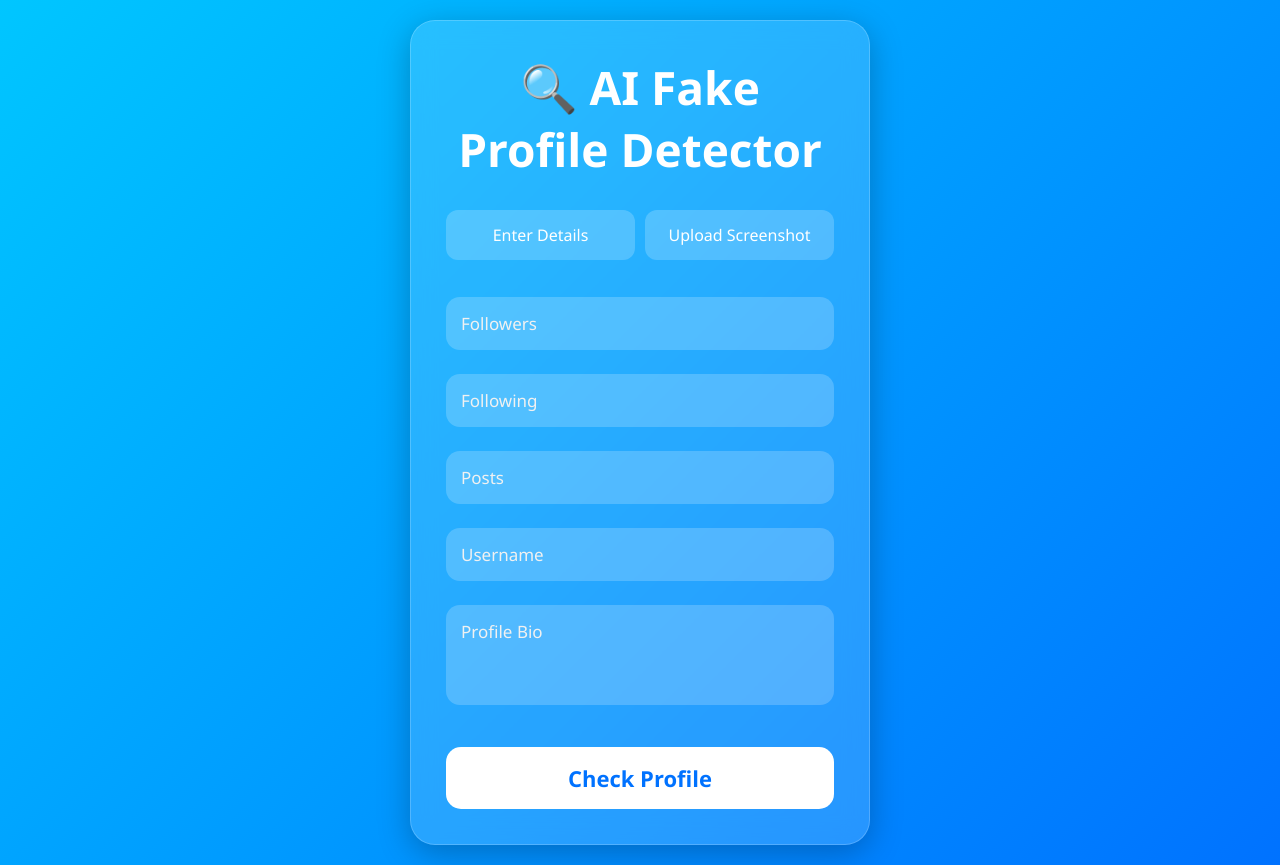
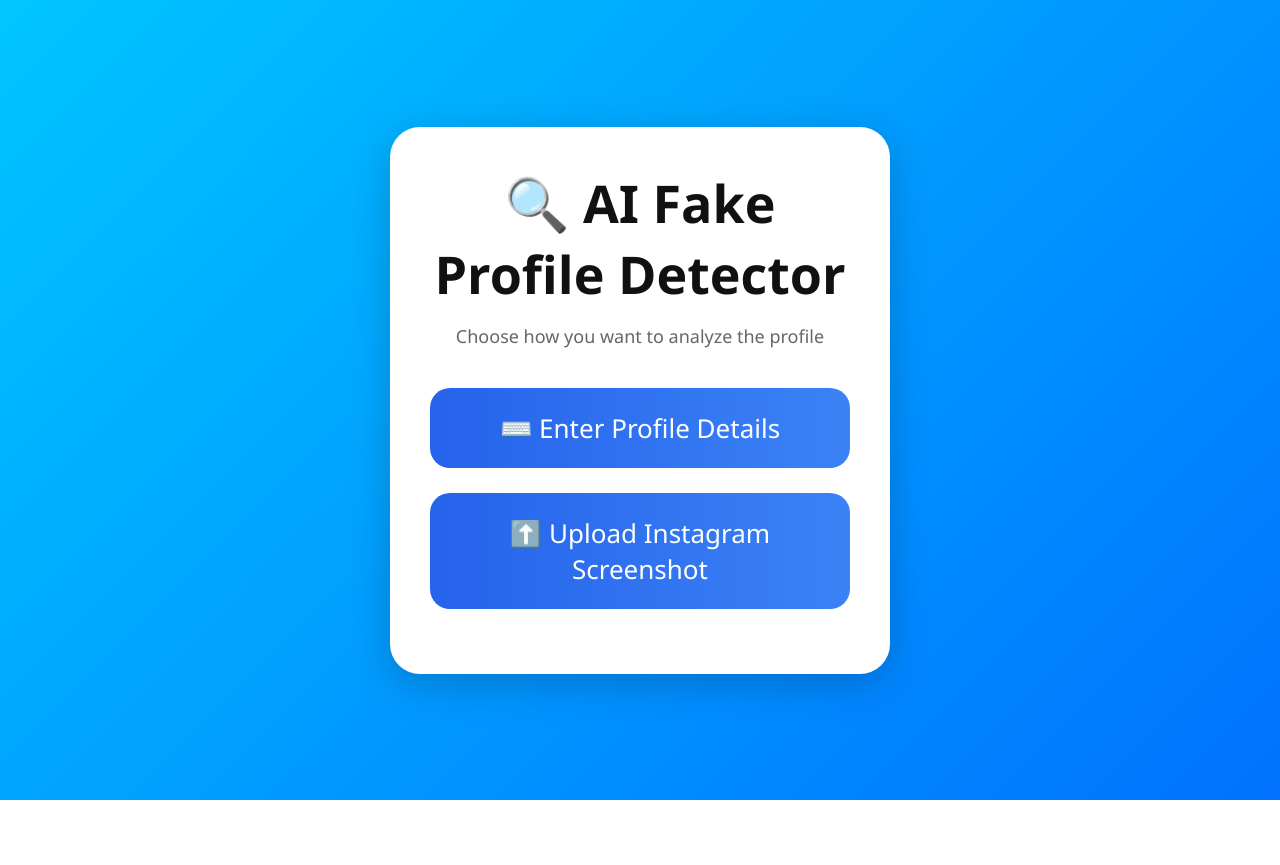
Before and after one commit to jyotipanda-bit/AI-Fake-Profile-Detector, a Flask app: page / in a window 1280 px wide. After the commit the page ends 800 px from the top, so only its background shows below. Run offline with Flask 3, Linux system fonts and the light colour scheme.

Commit message:
Updated UI and fake profile analysis

```diff
--- a/templates/index.html
+++ b/templates/index.html
@@ -1,10 +1,8 @@
 <!DOCTYPE html>
 <html lang="en">
-
 <head>
 
 <meta charset="UTF-8">
-
 <meta name="viewport" content="width=device-width, initial-scale=1.0">
 
 <title>AI Fake Profile Detector</title>
@@ -35,120 +33,90 @@
 
 .container{
 
-            width:460px;
+    width:500px;
 
-            background:rgba(255,255,255,0.15);
+    background:white;
 
-            backdrop-filter:blur(12px);
+    border-radius:30px;
 
-            border:1px solid rgba(255,255,255,0.2);
+    padding:40px;
 
-            border-radius:25px;
-
-            padding:35px;
-
-            color:white;
-
-            box-shadow:0 8px 32px rgba(0,0,0,0.25);
+    box-shadow:0 10px 40px rgba(0,0,0,0.2);
 }
 
 h1{
 
     text-align:center;
 
-            font-size:46px;
+    font-size:52px;
 
-            margin-bottom:30px;
+    margin-bottom:15px;
 
-            font-weight:700;
+    color:#111;
 }
 
-        .toggle-buttons{
+.subtitle{
 
-            display:flex;
+    text-align:center;
 
-            gap:10px;
+    color:#666;
+
+    margin-bottom:40px;
+
+    font-size:18px;
+}
+
+.option-btn{
+
+    width:100%;
+
+    padding:22px;
 
     margin-bottom:25px;
-        }
-
-        .toggle-buttons button{
-
-            flex:1;
-
-            padding:14px;
 
     border:none;
 
-            border-radius:12px;
+    border-radius:20px;
 
-            background:rgba(255,255,255,0.2);
+    background:linear-gradient(to right,#2563eb,#3b82f6);
 
     color:white;
 
-            font-size:16px;
+    font-size:26px;
 
     cursor:pointer;
 
     transition:0.3s;
 }
 
-        .toggle-buttons button:hover{
+.option-btn:hover{
 
-            background:white;
-
-            color:#0072ff;
+    transform:scale(1.03);
 }
 
 .section{
-
     display:none;
-
-            animation:fade 0.4s ease;
 }
 
 .active{
     display:block;
 }
 
-        @keyframes fade{
-
-            from{
-                opacity:0;
-                transform:translateY(10px);
-            }
-
-            to{
-                opacity:1;
-                transform:translateY(0);
-            }
-        }
-
-        input,
-        textarea{
+.input-box{
 
     width:100%;
 
-            padding:15px;
+    padding:18px;
 
-            margin:12px 0;
+    margin-bottom:18px;
 
-            border:none;
+    border:2px solid #ddd;
+
+    border-radius:18px;
+
+    font-size:18px;
 
     outline:none;
-
-            border-radius:14px;
-
-            background:rgba(255,255,255,0.2);
-
-            color:white;
-
-            font-size:17px;
-        }
-
-        input::placeholder,
-        textarea::placeholder{
-            color:#f1f1f1;
 }
 
 textarea{
@@ -158,95 +126,100 @@
     height:100px;
 }
 
-        .upload-box{
+.submit-btn{
 
-            border:2px dashed rgba(255,255,255,0.5);
+    width:100%;
 
-            padding:30px;
+    padding:18px;
 
-            border-radius:15px;
+    border:none;
 
-            text-align:center;
+    border-radius:18px;
+
+    background:linear-gradient(to right,#2563eb,#3b82f6);
+
+    color:white;
+
+    font-size:24px;
+
+    cursor:pointer;
 
     margin-top:15px;
 }
 
-        .upload-box h3{
-            margin-bottom:15px;
+.upload-box{
+
+    border:3px dashed #3b82f6;
+
+    padding:40px;
+
+    border-radius:20px;
+
+    text-align:center;
 }
 
-        .submit-btn{
+.upload-box h3{
 
-            width:100%;
+    color:#2563eb;
 
-            padding:16px;
-
-            margin-top:25px;
-
-            border:none;
-
-            border-radius:15px;
-
-            background:white;
-
-            color:#0072ff;
-
-            font-size:22px;
-
-            font-weight:bold;
-
-            cursor:pointer;
-
-            transition:0.3s;
-        }
-
-        .submit-btn:hover{
-
-            transform:scale(1.03);
-
-            background:#e8f0ff;
+    margin-bottom:10px;
 }
 
 .result{
 
-            background:rgba(255,255,255,0.2);
+    background:#f4f8ff;
 
-            padding:30px;
+    padding:35px;
 
-            border-radius:20px;
+    border-radius:25px;
 
-            animation:fade 0.5s ease;
+    text-align:center;
 }
 
 .result h2{
 
-            text-align:center;
+    font-size:42px;
 
-            font-size:40px;
-
-            margin-bottom:15px;
+    margin-bottom:20px;
 }
 
 .result h3{
 
-            font-size:28px;
+    font-size:30px;
 
-            margin-top:10px;
+    margin-bottom:20px;
 }
 
 .result ul{
 
-            margin-top:15px;
+    text-align:left;
 
-            padding-left:25px;
+    padding-left:30px;
 
-            font-size:20px;
+    font-size:22px;
 
     line-height:2;
 }
 
-        .form-container{
-            display:block;
+.back-btn{
+
+    width:100%;
+
+    padding:18px;
+
+    border:none;
+
+    border-radius:18px;
+
+    background:#2563eb;
+
+    color:white;
+
+    font-size:22px;
+
+    cursor:pointer;
+
+    margin-top:25px;
 }
 
 </style>
@@ -257,65 +230,90 @@
 
 <div class="container">
 
+{% if not result %}
+
 <h1>🔍 AI Fake Profile Detector</h1>
 
-    {% if not result %}
+<p class="subtitle">
+Choose how you want to analyze the profile
+</p>
 
-    <form action="/predict"
-          method="POST"
-          enctype="multipart/form-data"
-          class="form-container">
+<!-- FIRST SCREEN -->
 
-        <div class="toggle-buttons">
+<div id="main-options">
 
-            <button type="button"
-                    onclick="showSection('details')">
+<button class="option-btn"
+        onclick="showSection('details-section')">
 
-                Enter Details
+⌨️ Enter Profile Details
 
 </button>
 
-            <button type="button"
-                    onclick="showSection('image')">
+<button class="option-btn"
+        onclick="showSection('upload-section')">
 
-                Upload Screenshot
+⬆️ Upload Instagram Screenshot
 
 </button>
 
 </div>
 
-        <!-- DETAILS SECTION -->
+<!-- DETAILS FORM -->
 
-        <div id="details" class="section active">
+<div id="details-section" class="section">
+
+<form action="/predict" method="POST">
 
 <input type="number"
+       class="input-box"
        name="followers"
        placeholder="Followers">
 
 <input type="number"
+       class="input-box"
        name="following"
        placeholder="Following">
 
 <input type="number"
+       class="input-box"
        name="posts"
        placeholder="Posts">
 
 <input type="text"
+       class="input-box"
        name="username"
        placeholder="Username">
 
-            <textarea name="bio"
+<textarea class="input-box"
+          name="bio"
           placeholder="Profile Bio"></textarea>
+
+<button class="submit-btn"
+        type="submit">
+
+🔍 Analyze Profile
+
+</button>
+
+</form>
 
 </div>
 
-        <!-- IMAGE SECTION -->
+<!-- IMAGE FORM -->
 
-        <div id="image" class="section">
+<div id="upload-section" class="section">
+
+<form action="/predict"
+      method="POST"
+      enctype="multipart/form-data">
 
 <div class="upload-box">
 
 <h3>Upload Instagram Screenshot</h3>
+
+<p>PNG, JPG, JPEG</p>
+
+<br>
 
 <input type="file"
        name="profile_image"
@@ -323,20 +321,20 @@
 
 </div>
 
-        </div>
-
 <button class="submit-btn"
         type="submit">
 
-            Check Profile
+🔍 Analyze Screenshot
 
 </button>
 
 </form>
 
+</div>
+
 {% endif %}
 
-    <!-- RESULT SECTION -->
+<!-- RESULT SCREEN -->
 
 {% if result %}
 
@@ -344,13 +342,7 @@
 
 <h2>{{ result }}</h2>
 
-        <h3 style="text-align:center;">
-
-            Fake Probability: {{ score }}%
-
-        </h3>
-
-        <br>
+<h3>Fake Probability: {{ score }}%</h3>
 
 <h3>Analysis Report</h3>
 
@@ -362,11 +354,8 @@
 
 </ul>
 
-        <br><br>
-
-        <button
-            onclick="window.location.href='/'"
-            class="submit-btn">
+<button class="back-btn"
+        onclick="window.location.href='/'">
 
 Analyze Another Profile
 
@@ -383,14 +372,9 @@
 function showSection(sectionId){
 
     document
-        .getElementById("details")
-        .classList
-        .remove("active");
-
-    document
-        .getElementById("image")
-        .classList
-        .remove("active");
+        .getElementById("main-options")
+        .style
+        .display = "none";
 
     document
         .getElementById(sectionId)
@@ -401,5 +385,4 @@ function showSection(sectionId){
 </script>
 
 </body>
-
 </html>
```
Lines whose indentation alone changed are shown as unchanged.
